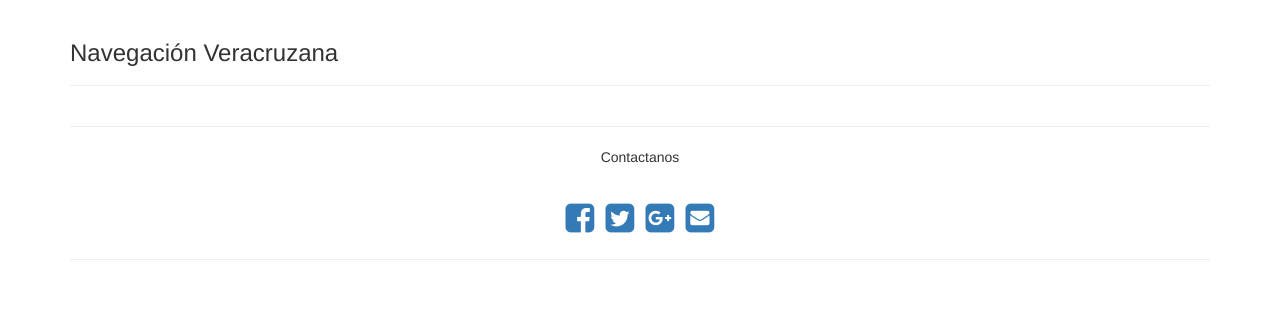
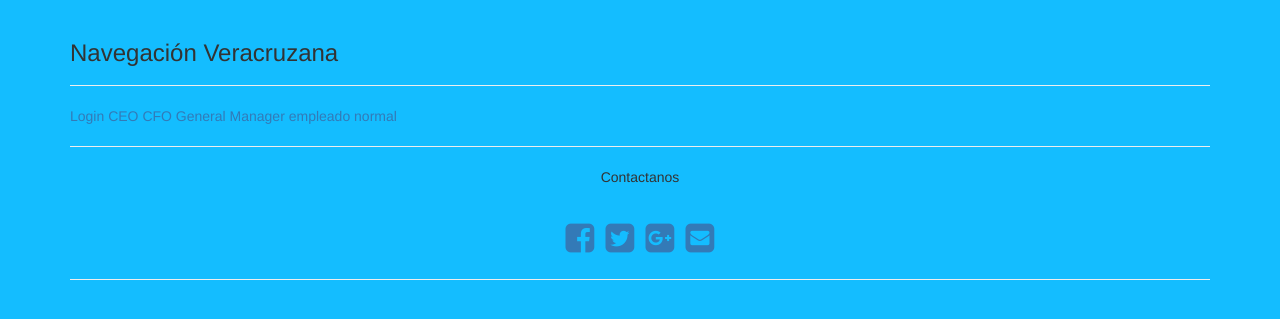
Before and after one commit to tuffk/nav, a Django app: page / in a window 1280 px wide. Shown: the top 319 px of the page. Run offline with Django 3.2, Linux system fonts and the light colour scheme; some libraries are stand-ins or nearby versions.

Commit message:
urls front

```diff
--- a/assets/css/footers.css
+++ b/assets/css/footers.css
@@ -19,7 +19,7 @@
 */
 
  #social-fb:hover {
-     color: #3B5998;
+     color: #23ff56;
  }
  #social-tw:hover {
      color: #4099FF;
@@ -30,3 +30,7 @@
  #social-em:hover {
      color: #f39c12;
  }
+
+ #pito{
+     background-color: #14bdff;
+ }
--- a/templates/home.html
+++ b/templates/home.html
@@ -2,5 +2,9 @@
 {% block title %} Puerto {% endblock %}
 
 {% block content %}
-
+    <a href="{% url 'navega:login' %}">Login </a>
+    <a href="{% url 'navega:ceo' %}">CEO </a>
+    <a href="{% url 'navega:cfo' %}">CFO </a>
+    <a href="{% url 'navega:gman' %}">General Manager </a>
+    <a href="{% url 'navega:norm' %}">empleado normal</a>
 {% endblock %}
--- a/templates/layout.html
+++ b/templates/layout.html
@@ -11,7 +11,7 @@
 
     <link rel="stylesheet" href="{% static 'css/footers.css' %}">
 </head>
-<body>
+<body id="pito">
 <div class="container">
     <div class="page-header">
         <h3>Navegaci&oacute;n Veracruzana</h3>
```
